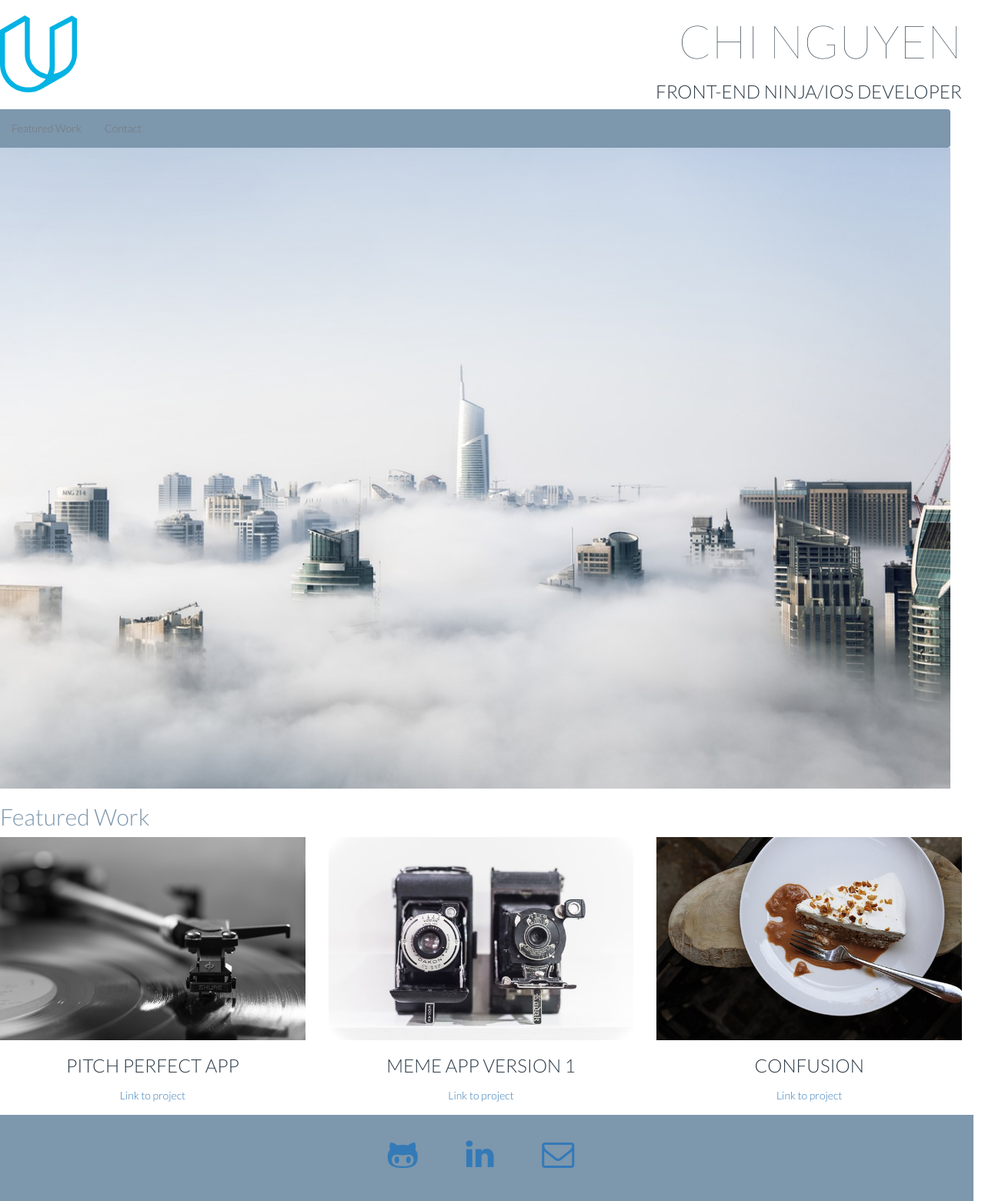
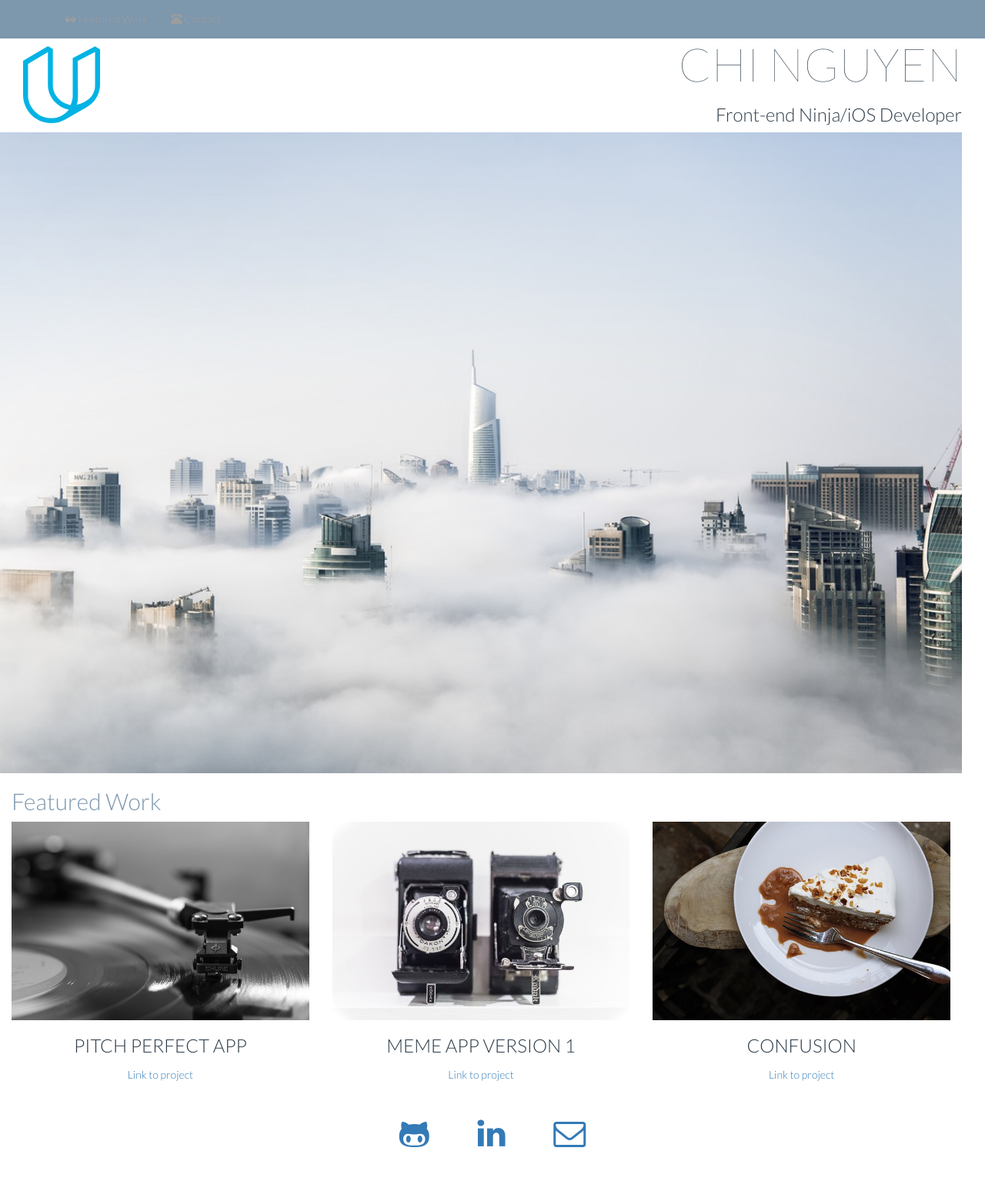
Before and after one commit to chezze911/portfolio-project, a website: page index.html in a window 1280 px wide. Shown: the whole page at 77% size. After the commit the page ends 1534 px from the top, so only its background shows below. Drawn offline with Linux system fonts and the light colour scheme.

Commit message:
Update reviewer suggestions

```diff
--- a/css/style.css
+++ b/css/style.css
@@ -9,28 +9,27 @@ body {
 	color: #7d97ad;
 }
 
-.text-thin {
-	font-weight: 100;
+h1 {
+  text-align: right;
+  text-transform: uppercase;
+  font-weight: 100;
+	font-size: 60px;
+  padding-top: 30px;
 }
 
-.title-super {
-	font-size: 60px;
+h3 {
+  text-align: right;
+}
+
+.text-uppercase {
+  text-align: center;
 }
 
 .title-logo {
-	margin-top: 20px;
+	margin-top: 60px;
 }
 
-.header-container {
-  display: flex;
-}
-
-.logo {
-  padding-left: 50px;
-  padding-top: 20px;
-}
-
-.navbar-default {
+.navbar-fixed-top {
   background-color: #7d97ad;
   border: transparent;
   margin-bottom: 0;
@@ -41,9 +40,7 @@ p {
   padding: 5px;
 }
 
-.flex-container {
-  display: flex;
-  flex-wrap: wrap;
+.container-fluid {
   max-width: 1300px;
   width: 100%;
   margin: 0 auto;
@@ -52,50 +49,50 @@ p {
 
 .row {
   width: 100%;
-  flex-wrap: wrap;
+
 }
 .col-1 {
-    width: 8.33%;
+    width: calc(100% / 12);
 }
 
 .col-2 {
-    width: 16.66%;
+    width: calc(100% / 6);
 }
 
 .col-3 {
-    width: 25%;
+    width: calc(100% / 4);
 }
 
 .col-4 {
-    width: 33.33%;
+    width: calc(100% / 3);
 }
 
 .col-5 {
-    width: 41.66%;
+    width: calc(100% / 2.4);
 }
 
 .col-6 {
-    width: 50%;
+    width: calc(100% / 2);
 }
 
 .col-7 {
-    width: 58.33%;
+    width: calc(100% / 1.714);
 }
 
 .col-8 {
-    width: 66.66%;
+    width: calc(100% / 1.5);
 }
 
 .col-9 {
-    width: 75%;
+    width: calc(100% / 1.33);
 }
 
 .col-10 {
-    width: 83.33%;
+    width: calc(100% / 1.2);
 }
 
 .col-11 {
-    width: 91.66%;
+    width: calc(100% / 1.09);
 }
 
 .col-12 {
@@ -105,12 +102,6 @@ p {
 .hero-img {
   height: auto;
   margin: 0;
-}
-
-footer {
-  background-color: #7d97ad;
-  margin-bottom: 0;
-  margin-right: 0px;
 }
 
 footer ul {
@@ -125,7 +116,8 @@ footer ul li {
 }
 
 @media screen and (max-width: 550px) {
-  .logo {
+
+  .title-logo {
     width: 100%;
     text-align: center;
     padding-left: 10px;
@@ -154,10 +146,12 @@ footer ul li {
   h3 {
     font-size: 2em;
   }
+
   p,
   a {
     font-size: 1.75rem;
   }
+
   img {
   	padding-left: 32px;
   }
--- a/chi_portfolio.html
+++ b/index.html
@@ -12,9 +12,9 @@
     <!-- custom css -->
     <link rel="stylesheet" href="css/style.css">
     <!-- jquery for bootstrap -->
-    <script type="text/javascript" src="js/jquery-3.1.1.min.js"></script>
+    <script src="js/jquery-3.1.1.min.js"></script>
     <!-- bootstrap javascript -->
-    <script type="text/javascript" src="js/bootstrap.min.js"></script>
+    <script src="js/bootstrap.min.js"></script>
   </head>
   <body>
 <!-- open modal 1 -->
@@ -68,22 +68,25 @@
             </div>
         </div>
     </div> <!-- close modal 3 -->
-<!-- open flex container -->
-    <section class="flex-container">
+
+
+<!-- open container -->
+    <section class="container-fluid">
 <!-- open header -->
-      <header class="row header-container">
+      <header>
         <div class="col-md-6">
-            <img class = "title-logo" src="images/udacity_logo.svg" style="height:100px" id="logo" alt="Udacity logo">
+            <img class ="title-logo" src="images/udacity_logo.svg" style="height:100px" alt="Udacity logo">
         </div>
-        <div class="col-md-6 text-right text-uppercase">
-          <h1 class="title-super text-thin">Chi Nguyen</h1>
+        <div class="col-md-6">
+          <h1 class="title-super">Chi Nguyen</h1>
           <h3>Front-end Ninja/iOS Developer</h3>
         </div>
       </header>  <!-- end header -->
-      <div class="row">
-        <div class="col-md-12">
+
+
       <!-- open bootstrap nav -->
-          <nav class="row navbar navbar-default">
+      <nav class="navbar navbar-inverse navbar-fixed-top" role="navigation">
+        <div class="container">
           <div class="navbar-header">
             <button type="button" class="navbar-toggle" data-toggle="collapse" data-target= "#collapse-navbar">
               <span class="sr-only"></span>
@@ -94,53 +97,60 @@
           </div>
           <div class="collapse navbar-collapse" id="collapse-navbar">
             <ul class="nav navbar-nav">
-                <li class="nav-item"><a class="nav-item" href="#featuredWork">Featured Work</a></li>
-                <li class="nav-item"><a class="nav-item" href="#contact">Contact</a></li>
+              <li class="nav-item"><a class="nav-item" href="#featuredWork"><span class="glyphicon glyphicon-sunglasses" aria-hidden="false"></span> Featured Work</a></li>
+              <li class="nav-item"><a class="nav-item" href="#contact">
+                <span class= "glyphicon glyphicon-phone-alt" aria-hidden="false"></span> Contact</a></li>
             </ul>
           </div>
+        </div>
       </nav>  <!-- end nav -->
+
+
       <div class="row hero">
         <img class="img-responsive" src="images/skyline.jpeg" alt="skyline image">
       </div>
-        </div>
-      </div>
+
       <div class="row title" id="featuredWork">
         <div class="col-md-12">
           <h2 class="text-muted">Featured Work</h2>
         </div>
       </div>
+
+
       <div class="row text-center">
         <div class="col-md-4">
           <img class="img-responsive" src="images/black_vinyl_player.jpeg" alt="black vinyl player image" data-toggle="modal" data-target="#project1">
           <h3 class="text-uppercase">Pitch Perfect App</h3>
-          <p><a href="https://github.com/chezze911/PitchPerfect">Link to project</a></p>
+          <p><a href="https://github.com/chezze911/PitchPerfect" target="_blank">Link to project</a></p>
         </div>
         <div class="col-md-4">
           <img class="img-responsive" src="images/old-night-camera.jpeg" alt="old night camera image" data-toggle="modal" data-target="#project2">
           <h3 class="text-uppercase">Meme App Version 1</h3>
-          <p><a href="https://github.com/chezze911/MemeMe-V.1">Link to project</a></p>
+          <p><a href="https://github.com/chezze911/MemeMe-V.1" target="_blank">Link to project</a></p>
         </div>
         <div class="col-md-4">
           <img class="img-responsive" src="images/cake.jpeg" alt="cake image" data-toggle="modal" data-target="#project3">
           <h3 class="text-uppercase">ConFusion</h3>
-          <p><a href="https://github.com/chezze911/ConFusion">Link to project</a></p>
+          <p><a href="https://github.com/chezze911/ConFusion" target="_blank">Link to project</a></p>
         </div>
       </div>
 
+
 <!-- open footer -->
-    <footer class="row col-12" id="contact">
-        <ul>
-          <li><a href="https://github.com/chezze911" target="blank"><i class="fa fa-github-alt fa-3x"></i></a>
+    <footer class="row-footer" id="contact">
+      <ul class="col-xs-12">
+        <li><a href="https://github.com/chezze911" target="_blank"><i class="fa fa-github-alt fa-3x"></i></a>
         </li>
-          <li><a href="https://www.linkedin.com/in/chi-nguyen-863a2ab0/" target="blank"><i class="fa fa-linkedin fa-3x"></i></a>
+        <li><a href="https://www.linkedin.com/in/chi-nguyen-863a2ab0/" target="_blank"><i class="fa fa-linkedin fa-3x"></i></a>
         </li>
-          <li><a href="mailto:chinguyen2018@gmail.com" target="blank"><i class="fa fa-envelope-o fa-3x"></i></a>
+        <li><a href="mailto:chinguyen2018@gmail.com" target="_blank"><i class="fa fa-envelope-o fa-3x"></i></a>
         </li>
       </ul>
     </footer> <!-- close footer -->
+
+
     </section> <!-- close container -->
     <script>
-
     </script>
   </body>
 </html>
```
Lines whose indentation alone changed are shown as unchanged.
